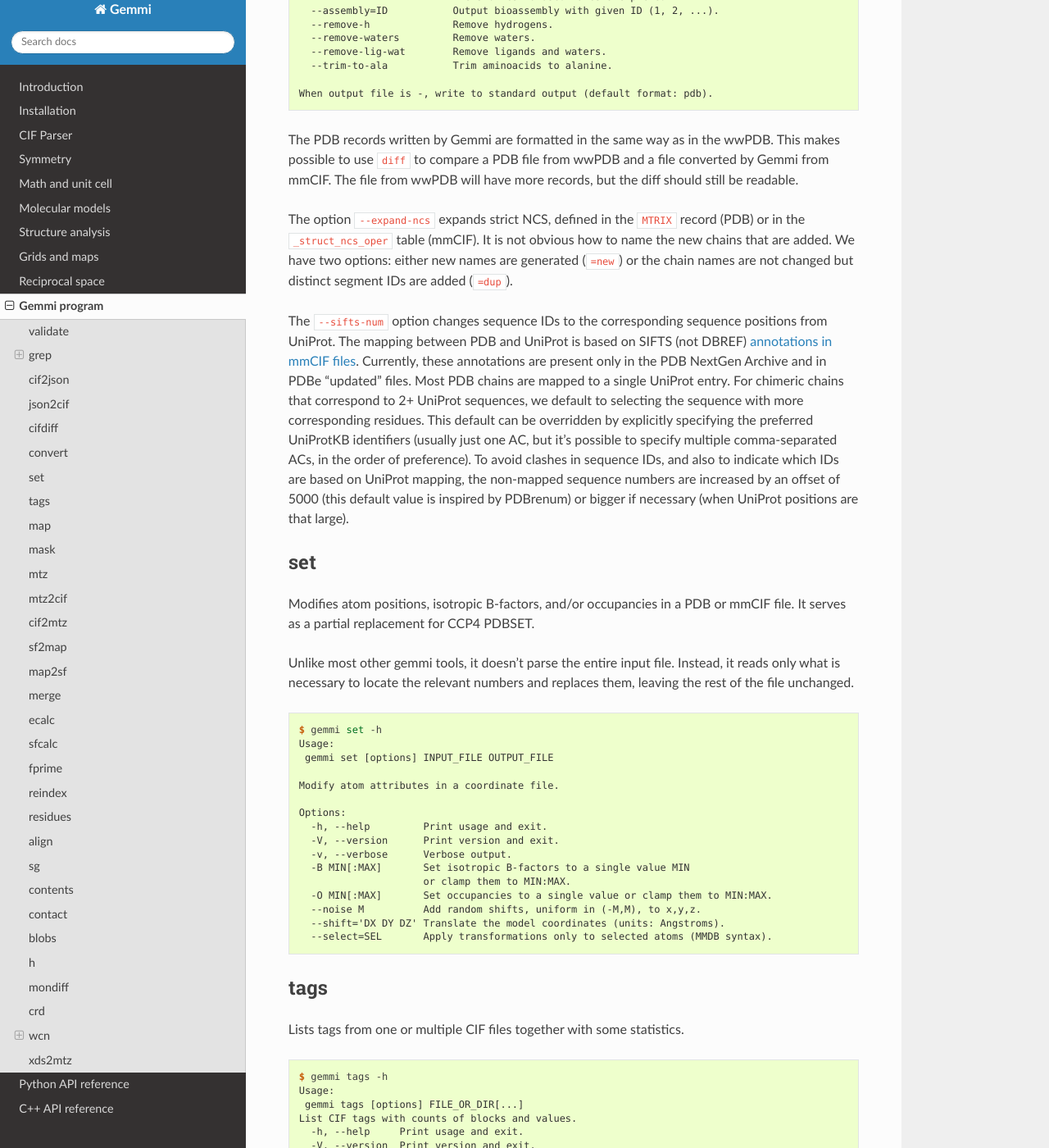
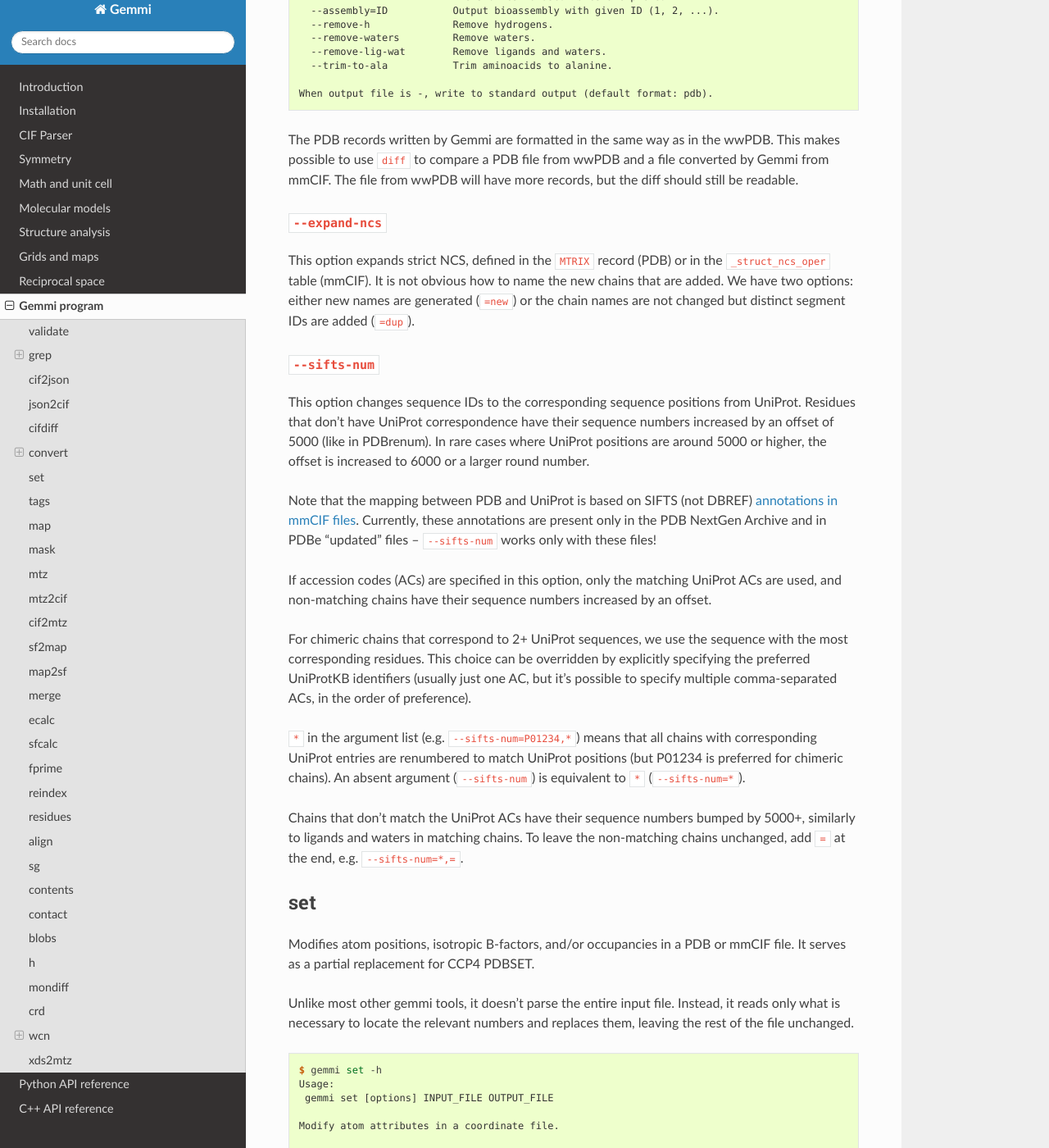
Before and after one commit to project-gemmi/gemmi, a Sphinx documentation site: the page built from docs/utils.rst, in a window 1280 px wide and 1400 px high, scrolled down 11496 px. Shown: the whole window at 82% size. Built offline with Sphinx 7.4.7 and the Read the Docs theme 2.0.0, drawn with Linux system fonts in a browser that asks for light colours; some of the changed text lies outside the part shown.

Commit message:
gemmi convert --sifts-num is now more customizable

```diff
--- a/docs/convert-help.txt
+++ b/docs/convert-help.txt
@@ -41,8 +41,8 @@
   --monomer=OLD:NEW       Change monomer name (CCD code) OLD to NEW.
   -s FILE                 Use sequence(s) from FILE in PIR or FASTA format. Each
                           chain is assigned the best matching sequence, if any.
-  --sifts-num[=AC]        Set sequence ID to SIFTS-mapped UniProt positions. In
-                          chimeric chains use AC. Adds 5000 to other seqnums.
+  --sifts-num[=AC,...]    Set sequence ID to SIFTS-mapped UniProt positions, add
+                          5000+ to non-mapped seqnums. See the docs for details.
   -B MIN[:MAX]            Set isotropic B-factors to a single value or change
                           values out of given range to MIN/MAX.
   --anisou=yes|no|heavy   Add or remove ANISOU records.
--- a/docs/utils.rst
+++ b/docs/utils.rst
@@ -425,27 +425,48 @@
 and a file converted by Gemmi from mmCIF. The file from wwPDB will have
 more records, but the diff should still be readable.
 
-The option `--expand-ncs` expands strict NCS, defined in
+`--expand-ncs`
+--------------
+
+This option expands strict NCS, defined in
 the `MTRIX` record (PDB) or in the `_struct_ncs_oper` table (mmCIF).
 It is not obvious how to name the new chains that are added.
 We have two options: either new names are generated (`=new`) or
 the chain names are not changed but distinct segment IDs are added (`=dup`).
 
-The `--sifts-num` option changes sequence IDs to the corresponding sequence
-positions from UniProt. The mapping between PDB and UniProt is based on
+`--sifts-num`
+-------------
+
+This option changes sequence IDs to the corresponding sequence
+positions from UniProt. Residues that don't have UniProt correspondence
+have their sequence numbers increased by an offset of 5000 (like in PDBrenum).
+In rare cases where UniProt positions are around 5000 or higher,
+the offset is increased to 6000 or a larger round number.
+
+Note that the mapping between PDB and UniProt is based on
 SIFTS (not DBREF) :ref:`annotations in mmCIF files <dbref>`.
 Currently, these annotations are present only in the PDB NextGen Archive
-and in PDBe "updated" files.
-Most PDB chains are mapped to a single UniProt entry.
+and in PDBe "updated" files -- `--sifts-num`  works only with these files!
+
+If accession codes (ACs) are specified in this option, only the matching
+UniProt ACs are used, and non-matching chains have their sequence numbers
+increased by an offset.
+
 For chimeric chains that correspond to 2+ UniProt sequences,
-we default to selecting the sequence with more corresponding residues.
-This default can be overridden by explicitly specifying the preferred
+we use the sequence with the most corresponding residues.
+This choice can be overridden by explicitly specifying the preferred
 UniProtKB identifiers (usually just one AC, but it's possible to specify
 multiple comma-separated ACs, in the order of preference).
-To avoid clashes in sequence IDs, and also to indicate which IDs are based
-on UniProt mapping, the non-mapped sequence numbers are increased by
-an offset of 5000 (this default value is inspired by PDBrenum)
-or bigger if necessary (when UniProt positions are that large).
+
+`*` in the argument list (e.g. `--sifts-num=P01234,*`)
+means that all chains with corresponding UniProt entries are renumbered
+to match UniProt positions (but P01234 is preferred for chimeric chains).
+An absent argument (`--sifts-num`) is equivalent to `*` (`--sifts-num=*`).
+
+Chains that don't match the UniProt ACs have their sequence numbers
+bumped by 5000+, similarly to ligands and waters in matching chains.
+To leave the non-matching chains unchanged, add `=` at the end,
+e.g. `--sifts-num=*,=`.
 
 set
 ===
```
Also changed, not shown: 1 other file.
